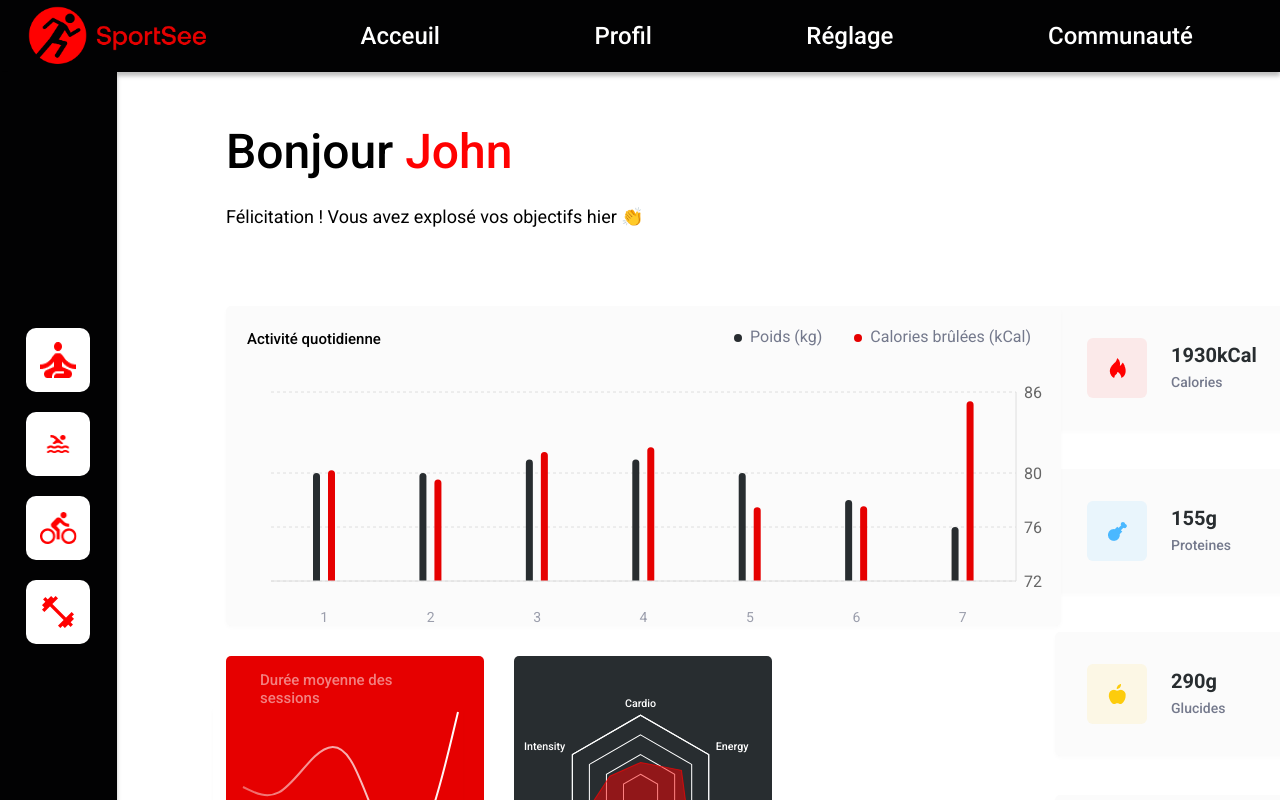
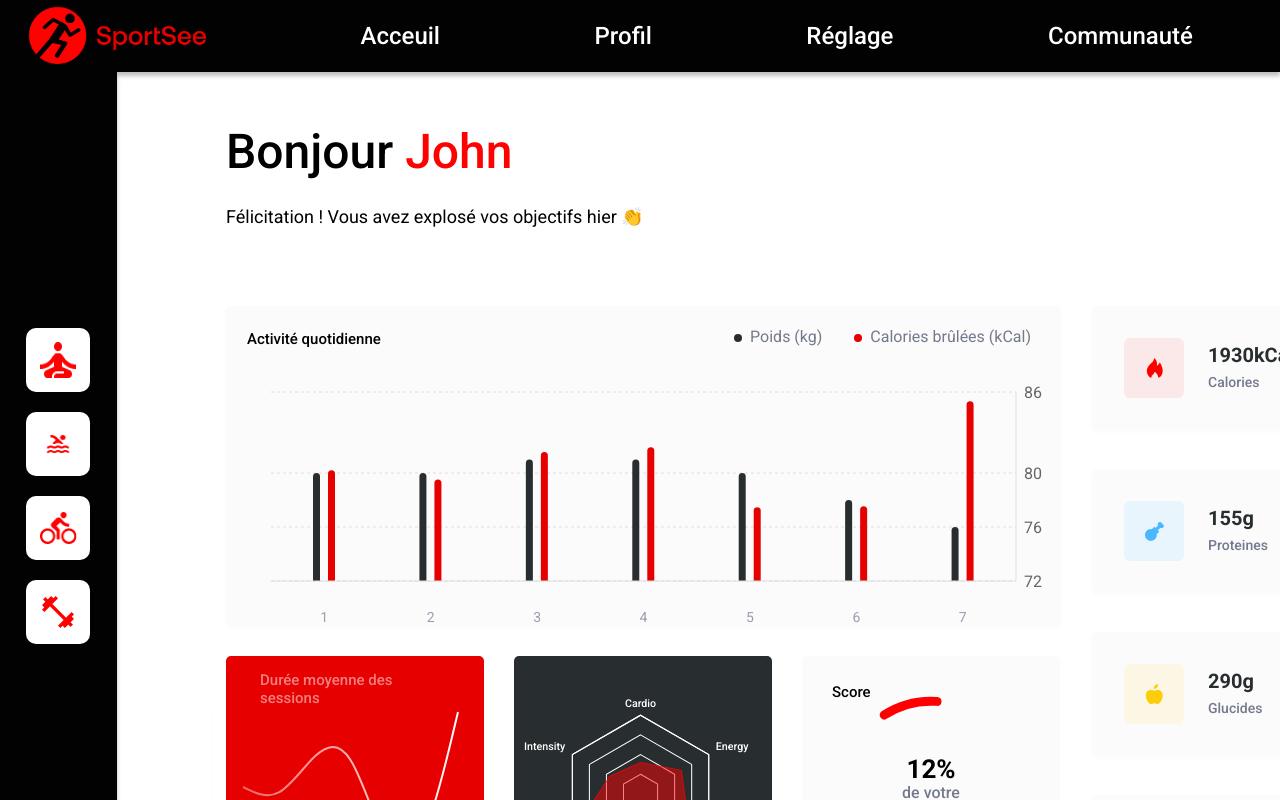
Before and after one commit to Ginzoh/sport-app-MK, a React (Vite) app: page / in a window 1280 px wide. Shown: the top 800 px of the page. Built offline with nearby package versions, Linux system fonts and the light colour scheme.

Commit message:
container fixes

```diff
--- a/src/App.css
+++ b/src/App.css
@@ -148,7 +148,7 @@ ul li:first-child {
 .chartsContainer {
   display: flex;
   flex-wrap: wrap;
-  width: 71%;
+  width: 75%;
   gap: 30px;
 }
 
@@ -173,4 +173,5 @@ ul li:first-child {
   display: flex;
   gap: 39px;
   flex-direction: column;
+  width: 30%;
 }
```
